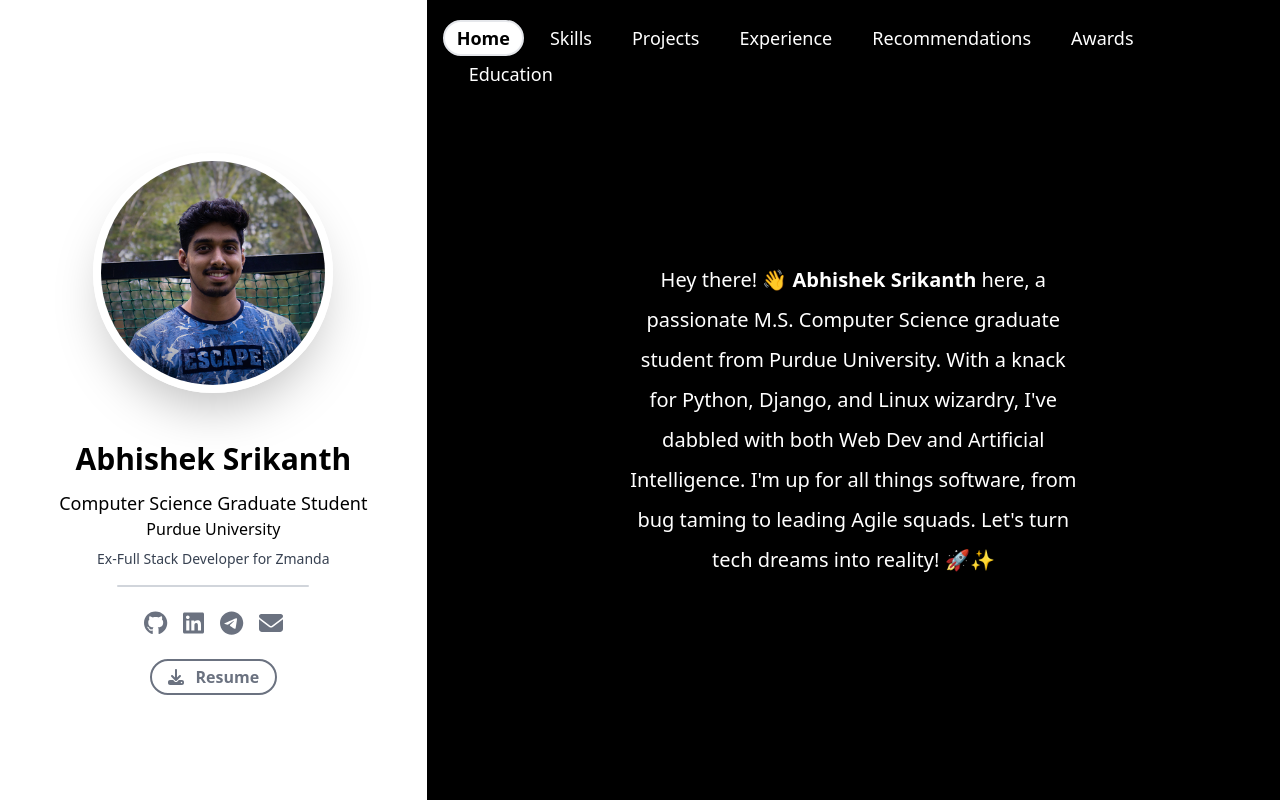
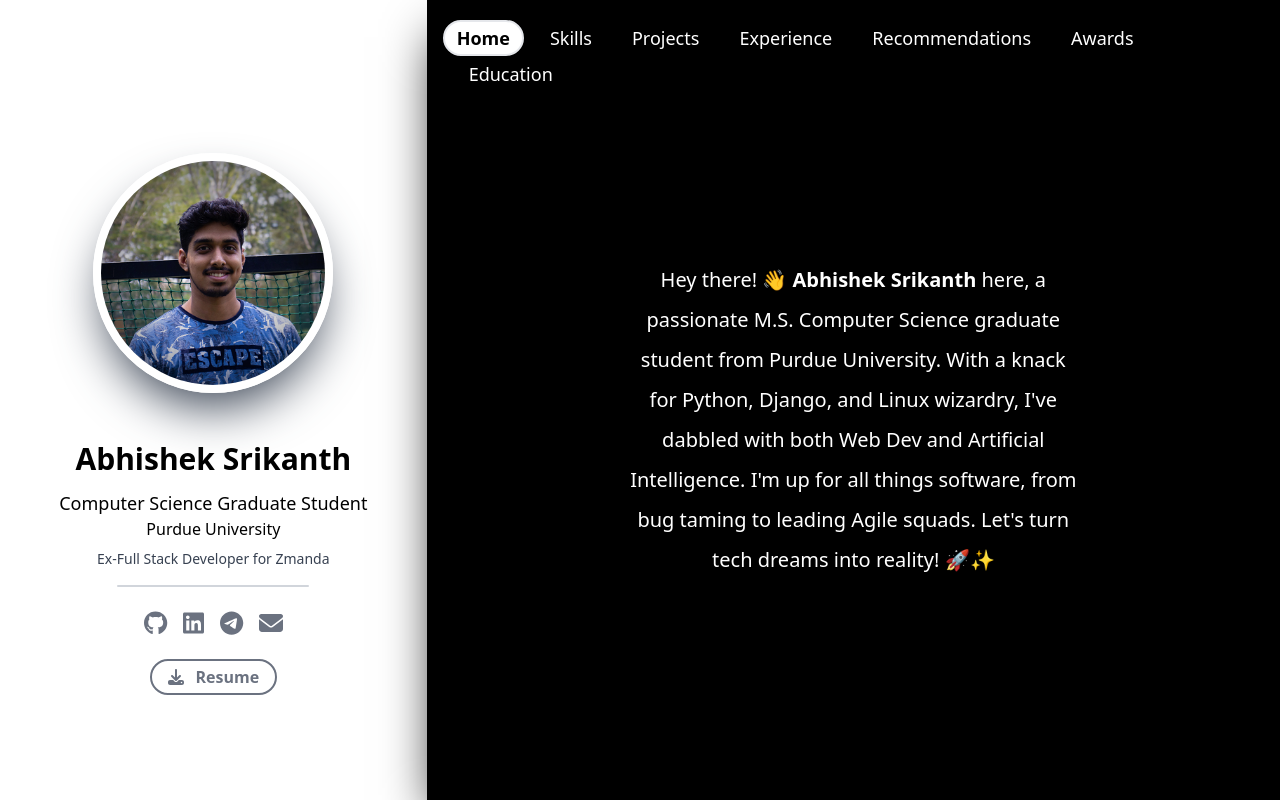
Before and after one commit to AbhishekSrikanth/abhishek-srikanth-portfolio, a React (Create React App) app: page / in a window 1280 px wide. Built offline with nearby package versions, Linux system fonts and the light colour scheme.

Commit message:
refactor: shadow improvements

```diff
--- a/src/components/ContentSection.jsx
+++ b/src/components/ContentSection.jsx
@@ -7,7 +7,7 @@ function ContentSection () {
     const [currentPage, setCurrentPage] = useState('Home');
 
     return (
-        <div className="w-4/6 bg-black h-screen flex-col">
+        <div className="w-4/6 bg-black h-screen flex-col shadow-2xl shadow-black">
           <NavBar activeButton={currentPage} onButtonClick={(value) => setCurrentPage(value)}/>
           <ContentContainer currentContent={currentPage} />
         </div>
--- a/src/components/NameCard.jsx
+++ b/src/components/NameCard.jsx
@@ -5,7 +5,7 @@ function NameCard() {
 
     return (
         <div className="text-center items-center m-auto">
-            <img src={Abhishek} className="h-60 my-12 mx-auto rounded-full border-8 shadow-2xl border-white" alt="Abhishek.png"></img>
+            <img src={Abhishek} className="h-60 my-12 mx-auto rounded-full border-8 shadow-2xl shadow-gray-700 border-white" alt="Abhishek.png"></img>
             <p className="mx-auto my-3 text-3xl text-black font-black">Abhishek Srikanth</p>
             <p className="mx-auto text-lg text-black">Computer Science Graduate Student</p>
             <p className="mx-auto text-md text-black">Purdue University</p>
```
